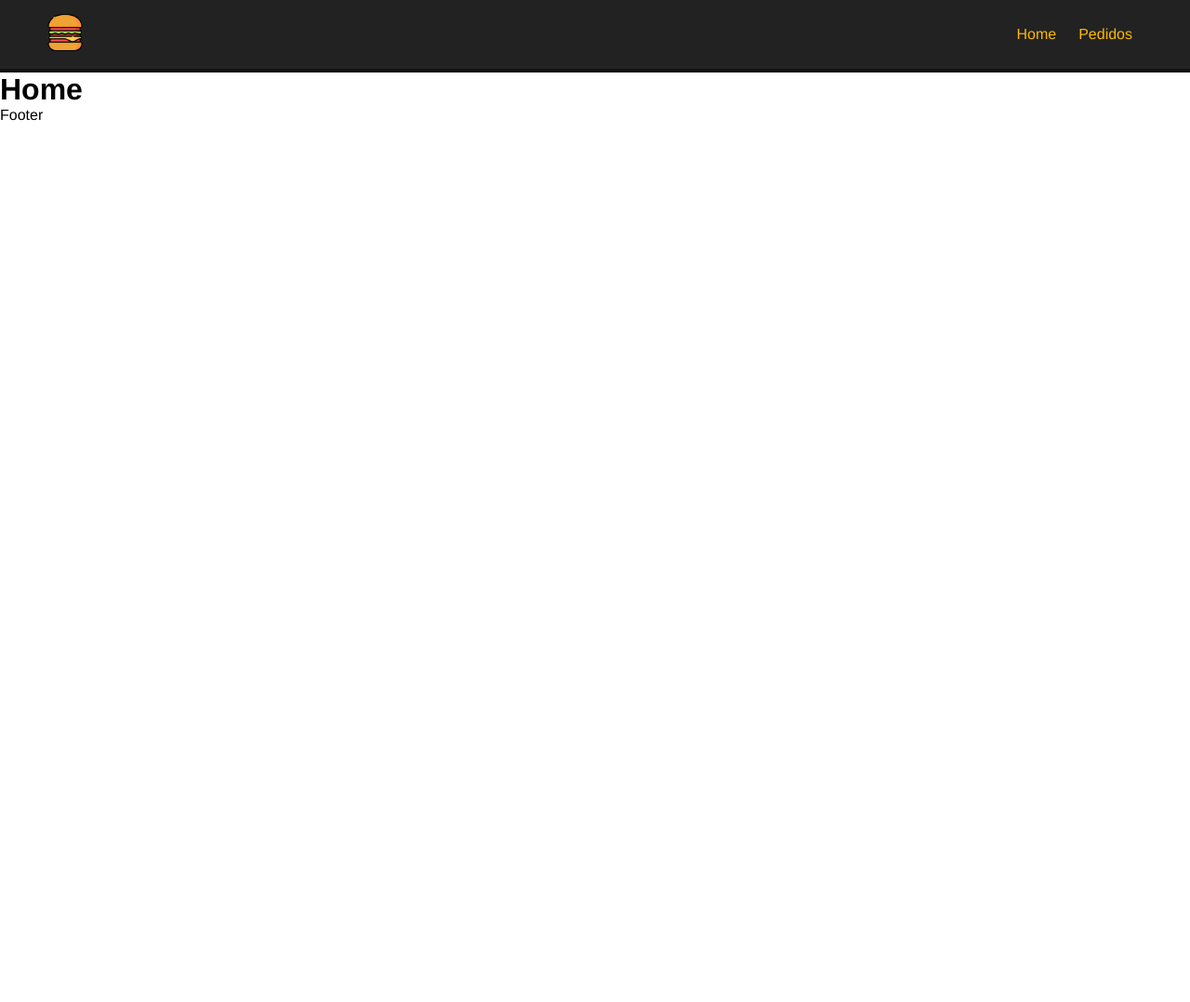
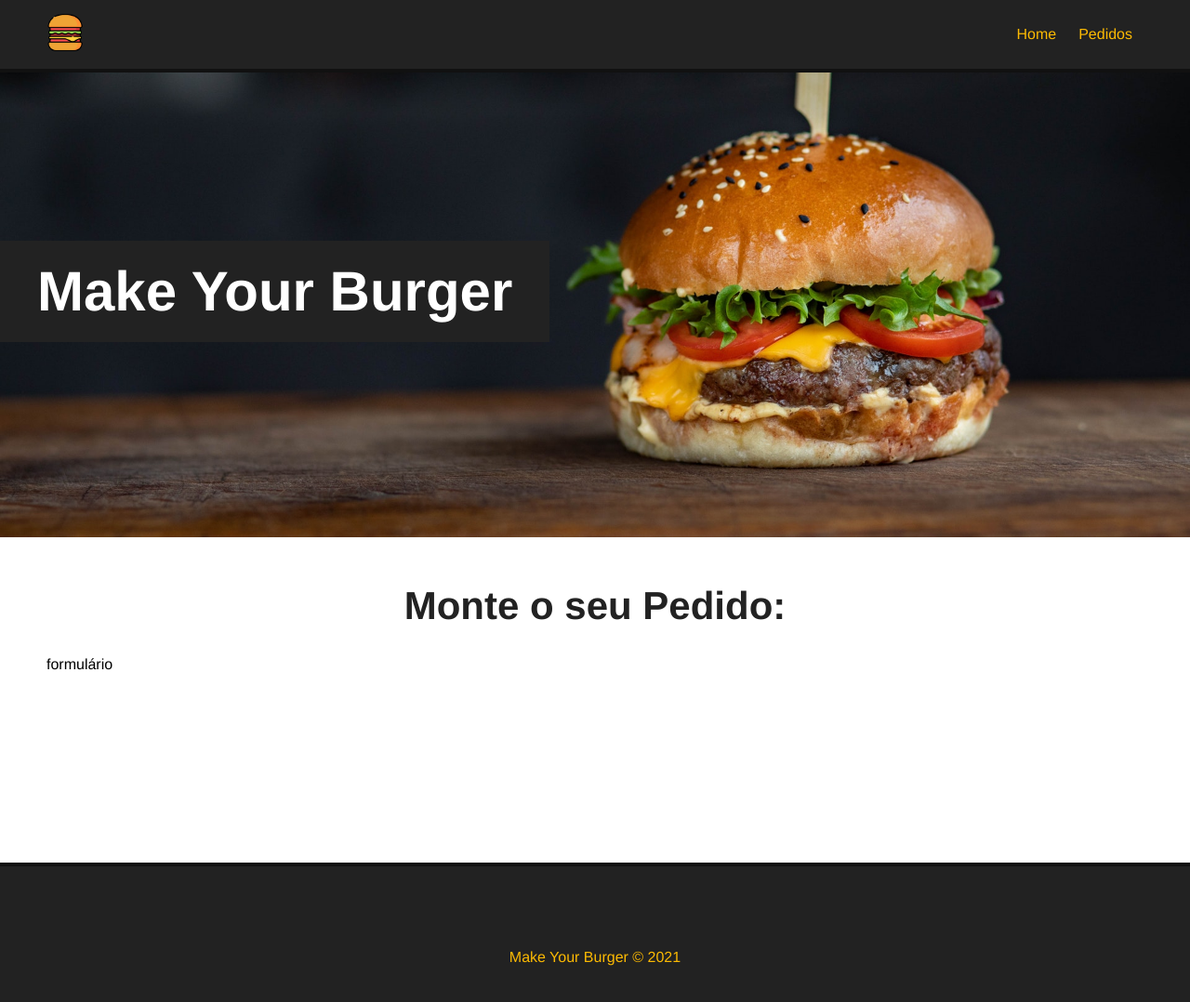
Before and after one commit to Daniel2023/Make-Your-Burger, a Vue app: page / in a window 1280 px wide. Shown: the top 1078 px of the page at 93% size. Before the commit the page ends 800 px from the top, so only its background shows below. Built offline with nearby package versions, Linux system fonts and the light colour scheme.

Commit message:
criando banner da aplicação

```diff
--- a/src/App.vue
+++ b/src/App.vue
@@ -31,4 +31,16 @@
     box-sizing: border-box;
   }
 
+  .main-container {
+    margin: 50px;
+    min-height: 250px;
+  }
+
+  h1 {
+    text-align: center;
+    font-size: 42px;
+    margin-bottom: 30px;
+    color: #222;
+  }
+
 </style>
--- /dev/null
+++ b/src/components/Banner.vue
@@ -0,0 +1,29 @@
+<template>
+  <div id="main-banner">
+      <h1>Make Your Burger</h1>
+  </div>
+</template>
+
+<script>
+export default {};
+</script>
+
+<style scoped>
+#main-banner {
+  background-image: url("/img/burger.jpg");
+  background-position: 0 -250px;
+  background-size: cover;
+  height: 500px;
+  display: flex;
+  align-items: center;
+  justify-content: flex-start;
+}
+
+#main-banner h1 {
+    color: #FFF;
+    text-align: center;
+    font-size: 60px;
+    background-color: #222;
+    padding: 20px 40px;
+}
+</style>
--- a/src/components/Footer.vue
+++ b/src/components/Footer.vue
@@ -1,8 +1,23 @@
 <template>
-    <p>Footer</p>
+  <footer id="footer">
+    <p>Make Your Burger &copy; 2021</p>
+  </footer>
 </template>
 <script>
 export default {
-    name: "Footer"
+  name: "Footer",
+};
+</script>
+
+<style scoped>
+#footer {
+  height: 200px;
+  background-color: #222;
+  border-top: 4px solid #111;
+  color: #fcba03;
+  display: flex;
+  align-items: center;
+  justify-content: center;
+  width: 100%;
 }
-</script>
+</style>
--- a/src/views/Home.vue
+++ b/src/views/Home.vue
@@ -1,8 +1,18 @@
 <template>
-  <div class="home">
-    <h1>Home</h1>
+  <Banner />
+  <div class="main-container">
+    <h1>Monte o seu Pedido:</h1>
+    <p>formulário</p>
   </div>
 </template>
 
 <script>
+import Banner from '../components/Banner.vue'
+
+export default {
+  name: 'Home',
+  components: {
+    Banner
+  }
+}
 </script>
--- a/src/views/Pedidos.vue
+++ b/src/views/Pedidos.vue
@@ -1,5 +1,5 @@
 <template>
-  <div>
+  <div class="main-container">
     <h1>Pedidos</h1>
   </div>
 </template>
```
